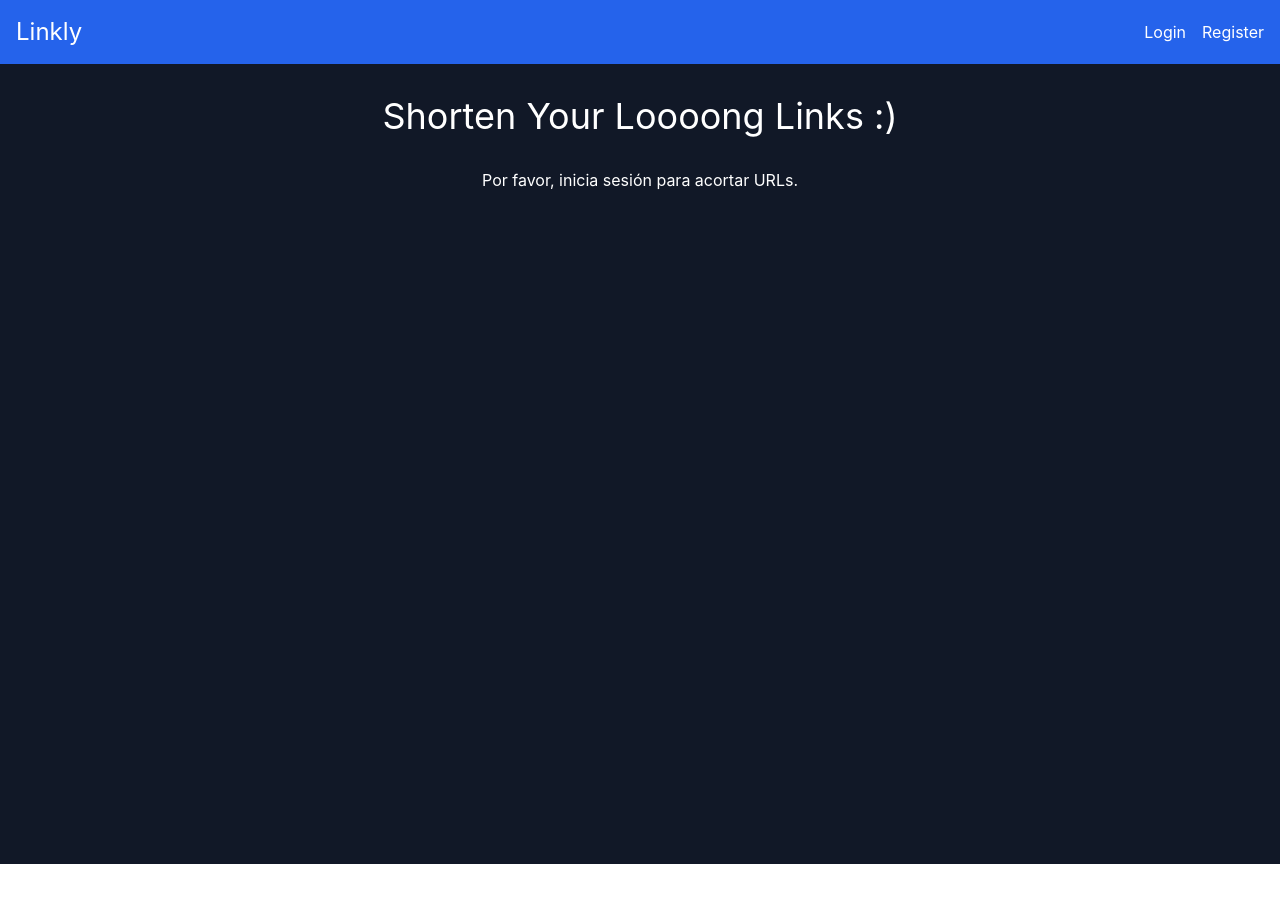
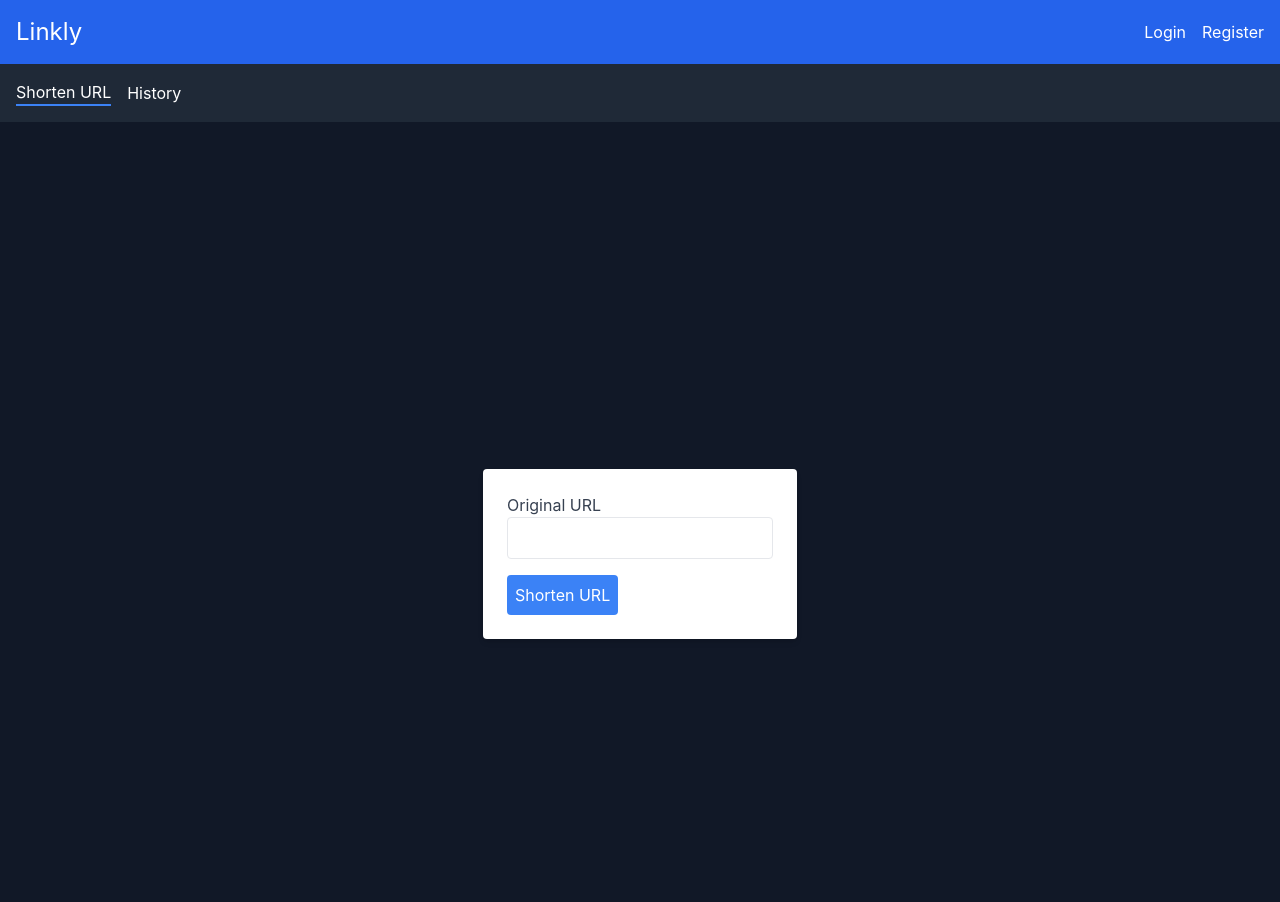
Before and after one commit to 4lPeReZ/front_urlshortener, a React (Create React App) app: page / in a window 1280 px wide. Shown: the top 902 px of the page. Before the commit the page ends 864 px from the top, so only its background shows below. Built offline with nearby package versions, Linux system fonts and the light colour scheme.

Commit message:
chore: Update dependencies and add Modal component

```diff
--- a/src/App.js
+++ b/src/App.js
@@ -1,7 +1,7 @@
 import React, { useState, useEffect } from 'react';
 import { BrowserRouter as Router, Route, Routes } from 'react-router-dom';
 import Header from './components/Header';
-import HomePage from './pages/HomePage';
+import MainPage from './pages/MainPage';
 import LoginPage from './pages/LoginPage';
 import RegisterPage from './pages/RegisterPage';
 
@@ -22,7 +22,7 @@ const App = () => {
     <Router>
       <Header isLoggedIn={isLoggedIn} user={user} setIsLoggedIn={setIsLoggedIn} setUser={setUser} />
       <Routes>
-        <Route path="/" element={<HomePage />} />
+        <Route path="/" element={<MainPage />} />
         <Route path="/login" element={<LoginPage setIsLoggedIn={setIsLoggedIn} setUser={setUser} />} />
         <Route path="/register" element={<RegisterPage setIsLoggedIn={setIsLoggedIn} setUser={setUser} />} />
       </Routes>
--- a/src/api/axios.js
+++ b/src/api/axios.js
@@ -2,7 +2,7 @@
 import axios from 'axios';
 
 const api = axios.create({
-  baseURL: 'https://back-urlshortener.onrender.com/api',
+  baseURL: 'https://back-urlshortener.onrender.com/api', // Asegúrate de que esta URL esté correcta
 });
 
 api.interceptors.request.use(
--- /dev/null
+++ b/src/components/NavTabs.jsx
@@ -0,0 +1,13 @@
+// src/components/NavTabs.jsx
+import React from 'react';
+
+const NavTabs = ({ activeTab, setActiveTab }) => {
+  return (
+    <div className="flex space-x-4 bg-gray-800 p-4">
+      <button onClick={() => setActiveTab('shorten')} className={`text-white ${activeTab === 'shorten' ? 'border-b-2 border-blue-500' : ''}`}>Shorten URL</button>
+      <button onClick={() => setActiveTab('history')} className={`text-white ${activeTab === 'history' ? 'border-b-2 border-blue-500' : ''}`}>History</button>
+    </div>
+  );
+};
+
+export default NavTabs;
--- a/src/components/URLForm.jsx
+++ b/src/components/URLForm.jsx
@@ -1,4 +1,3 @@
-// src/components/URLForm.jsx
 import React, { useState } from 'react';
 import api from '../api/axios';
 
@@ -6,10 +5,11 @@ const URLForm = ({ onSubmit }) => {
   const [originalUrl, setOriginalUrl] = useState('');
   const [customUrl, setCustomUrl] = useState('');
   const [expiresAt, setExpiresAt] = useState('');
+  const userId = JSON.parse(localStorage.getItem('user'))._id;
 
   const handleSubmit = async (e) => {
     e.preventDefault();
-    const payload = { originalUrl, customUrl, expiresAt };
+    const payload = { originalUrl, customUrl, expiresAt, userId };
 
     try {
       const response = await api.post('/url/shorten', payload);
--- a/src/handlers/authHandlers.js
+++ b/src/handlers/authHandlers.js
@@ -4,10 +4,12 @@ import api from '../api/axios';
 export const handleLogin = async (credentials, setIsLoggedIn, setUser, setError, setModalMessage) => {
   try {
     const response = await api.post('/auth/login', credentials);
+    const userId = response.data.userId;
+    if (!userId) throw new Error('User data is missing');
     localStorage.setItem('token', response.data.token);
-    localStorage.setItem('user', JSON.stringify({ name: response.data.username }));
+    localStorage.setItem('user', JSON.stringify({ _id: userId, name: credentials.username }));
     setIsLoggedIn(true);
-    setUser({ name: response.data.username });
+    setUser({ name: credentials.username });
     setModalMessage("Login successful!");
     setError(null);
   } catch (error) {
@@ -20,10 +22,12 @@ export const handleLogin = async (credentials, setIsLoggedIn, setUser, setError,
 export const handleRegister = async (userInfo, setIsLoggedIn, setUser, setError, setModalMessage) => {
   try {
     const response = await api.post('/auth/register', userInfo);
+    const userId = response.data.userId;
+    if (!userId) throw new Error('User data is missing');
     localStorage.setItem('token', response.data.token);
-    localStorage.setItem('user', JSON.stringify({ name: response.data.username }));
+    localStorage.setItem('user', JSON.stringify({ _id: userId, name: userInfo.username }));
     setIsLoggedIn(true);
-    setUser({ name: response.data.username });
+    setUser({ name: userInfo.username });
     setModalMessage("Registration successful! Redirecting to login...");
     setError(null);
   } catch (error) {
--- /dev/null
+++ b/src/pages/HistoryPage.jsx
@@ -0,0 +1,40 @@
+import React, { useState, useEffect } from 'react';
+import api from '../api/axios';
+
+const HistoryPage = () => {
+  const [urls, setUrls] = useState([]);
+  const [error, setError] = useState('');
+
+  useEffect(() => {
+    const fetchUrls = async () => {
+      try {
+        const userId = JSON.parse(localStorage.getItem('user'))._id;
+        const response = await api.get(`/url/user/${userId}`);
+        setUrls(response.data);
+      } catch (error) {
+        console.error('Error fetching URLs', error);
+        setError('Error fetching URLs. Please try again.');
+      }
+    };
+
+    fetchUrls();
+  }, []);
+
+  return (
+    <div className="min-h-screen bg-gray-900 text-white flex flex-col items-center p-8">
+      <h1 className="text-2xl mb-4">My URL History</h1>
+      {error && <p className="text-red-500">{error}</p>}
+      <ul className="w-full max-w-md">
+        {urls.map((url) => (
+          <li key={url._id} className="bg-white text-gray-900 p-4 mb-2 rounded shadow-md">
+            <p>Original URL: <a href={url.originalUrl} target="_blank" rel="noopener noreferrer" className="text-blue-500">{url.originalUrl}</a></p>
+            <p>Short URL: <a href={url.shortUrl} target="_blank" rel="noopener noreferrer" className="text-blue-500">{url.shortUrl}</a></p>
+            <p>Clicks: {url.clicks}</p>
+          </li>
+        ))}
+      </ul>
+    </div>
+  );
+};
+
+export default HistoryPage;
--- a/src/pages/LoginPage.jsx
+++ b/src/pages/LoginPage.jsx
@@ -1,4 +1,3 @@
-// src/pages/LoginPage.jsx
 import React, { useState, useEffect } from 'react';
 import AuthForm from '../components/AuthForm';
 import CustomModal from '../components/Modal/CustomModal';
@@ -19,18 +18,13 @@ const LoginPage = ({ setIsLoggedIn, setUser }) => {
     console.log('Handling login...');
     await handleLogin(credentials, setIsLoggedIn, setUser, setError, setModalMessage);
     console.log(`Login error state: ${error}`);
-    if (error === null) {
-      console.log('Setting modal open to true');
-      setIsModalOpen(true);
-    } else {
-      setIsModalOpen(true);
-    }
+    setIsModalOpen(true);
   };
 
   const closeModal = () => {
     setIsModalOpen(false);
     console.log('Modal closed');
-    if (error === null) {
+    if (!error) {
       navigate('/');
     }
   };
--- /dev/null
+++ b/src/pages/MainPage.jsx
@@ -0,0 +1,21 @@
+// src/pages/MainPage.jsx
+import React, { useState } from 'react';
+import NavTabs from '../components/NavTabs';
+import ShortenUrlPage from './ShortenUrlPage';
+import HistoryPage from './HistoryPage';
+
+const MainPage = () => {
+  const [activeTab, setActiveTab] = useState('shorten');
+
+  return (
+    <div className="min-h-screen bg-gray-900 text-white">
+      <NavTabs activeTab={activeTab} setActiveTab={setActiveTab} />
+      <div className="p-8">
+        {activeTab === 'shorten' && <ShortenUrlPage />}
+        {activeTab === 'history' && <HistoryPage />}
+      </div>
+    </div>
+  );
+};
+
+export default MainPage;
--- a/src/pages/RegisterPage.jsx
+++ b/src/pages/RegisterPage.jsx
@@ -31,7 +31,7 @@ const RegisterPage = ({ setIsLoggedIn, setUser }) => {
     setIsModalOpen(false);
     console.log('Modal closed');
     if (error === null) {
-      navigate('/login');
+      navigate('/');
     }
   };
 
--- /dev/null
+++ b/src/pages/ShortenUrlPage.jsx
@@ -0,0 +1,57 @@
+import React, { useState } from 'react';
+import api from '../api/axios';
+
+const ShortenUrlPage = () => {
+  const [originalUrl, setOriginalUrl] = useState('');
+  const [shortUrl, setShortUrl] = useState('');
+  const [error, setError] = useState('');
+
+  const handleSubmit = async (e) => {
+    e.preventDefault();
+    setError('');
+    setShortUrl('');
+
+    const storedUser = localStorage.getItem('user');
+    if (!storedUser) {
+      setError('User not authenticated.');
+      return;
+    }
+
+    const userId = JSON.parse(storedUser)._id;
+
+    try {
+      const response = await api.post('/url/shorten', { originalUrl, userId });
+      setShortUrl(response.data.shortUrl);
+    } catch (error) {
+      console.error('Error shortening URL', error);
+      setError(error.response?.data?.error || 'Error shortening URL. Please try again.');
+    }
+  };
+
+  return (
+    <div className="min-h-screen bg-gray-900 text-white flex items-center justify-center p-8">
+      <form onSubmit={handleSubmit} className="bg-white p-6 rounded shadow-md">
+        <div className="mb-4">
+          <label htmlFor="originalUrl" className="block text-gray-700">Original URL</label>
+          <input
+            id="originalUrl"
+            type="text"
+            value={originalUrl}
+            onChange={(e) => setOriginalUrl(e.target.value)}
+            className="w-full p-2 border rounded text-black"
+            required
+          />
+        </div>
+        <button type="submit" className="bg-blue-500 text-white p-2 rounded">Shorten URL</button>
+      </form>
+      {error && <p className="text-red-500 mt-4">{error}</p>}
+      {shortUrl && (
+        <div className="mt-4">
+          <p>Shortened URL: <a href={shortUrl} target="_blank" rel="noopener noreferrer" className="text-blue-500">{shortUrl}</a></p>
+        </div>
+      )}
+    </div>
+  );
+};
+
+export default ShortenUrlPage;
```
